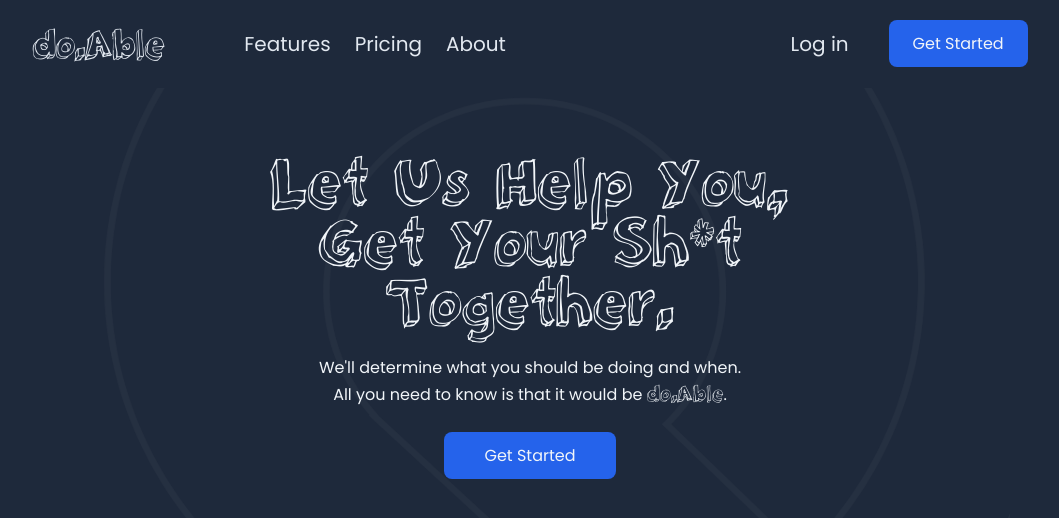
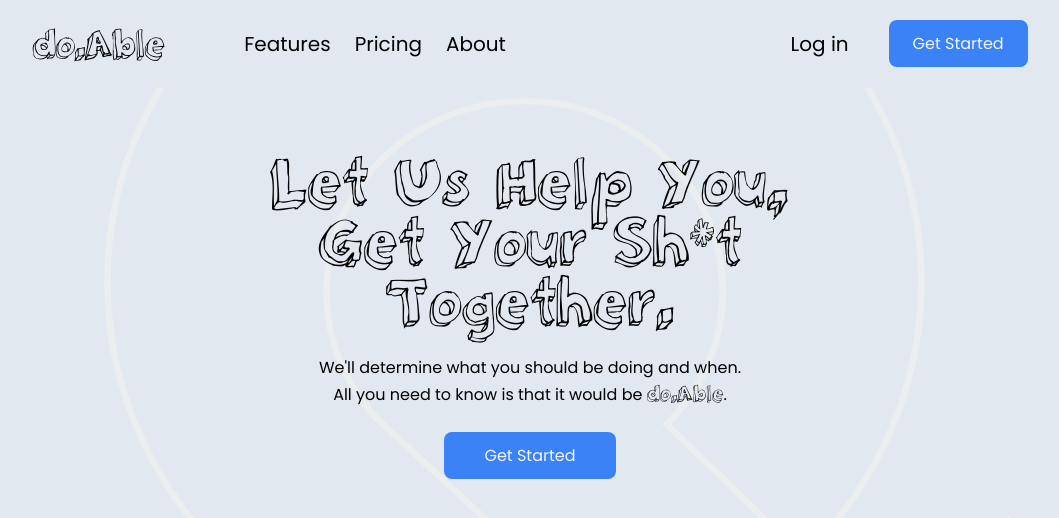
Before and after one commit to kyng-cytro/doable, a Nuxt app: page / in a window 1280 px wide. Shown: the top 518 px of the page, without its empty margins (110-1169 px from the left). Built offline with nearby package versions, Linux system fonts and the light colour scheme.

Commit message:
:bug: fixed issues with backdrop

```diff
--- a/app.vue
+++ b/app.vue
@@ -8,11 +8,12 @@
       <!-- Footer -->
     </div>
     <HomeContentBackdrop
-      class="dark:opacity- z-[5] opacity-75 dark:opacity-5"
+      :isDark="darkMode"
+      class="z-[5] opacity-75 dark:opacity-5"
     />
   </div>
 </template>
 
 <script setup lang="ts">
-const darkMode = ref(true);
+const darkMode = ref(false);
 </script>
--- a/components/HomeContent/Backdrop/index.vue
+++ b/components/HomeContent/Backdrop/index.vue
@@ -3,9 +3,24 @@
     class="pointer-events-none absolute top-0 left-0 z-10 box-border flex h-full w-full items-center justify-center"
   >
     <img
+      v-if="props.isDark"
+      class="m-0 block h-full w-full md:w-3/4"
+      src="~/assets/images/backdrop_dark.png"
+      alt="backdrop"
+    />
+    <img
       class="m-0 block h-full w-full md:w-3/4"
       src="~/assets/images/backdrop.png"
       alt="backdrop"
+      v-else
     />
   </div>
 </template>
+
+<script setup lang="ts">
+const props = defineProps({
+  isDark: {
+    required: true,
+  },
+});
+</script>
--- a/components/NavBar/index.vue
+++ b/components/NavBar/index.vue
@@ -14,7 +14,7 @@
         <div class="flex items-center sm:gap-14 md:gap-20">
           <UILogo />
           <div
-            class="hidden items-center gap-6 transition duration-200 ease-in-out sm:flex md:text-xl"
+            class="hidden items-center gap-6 transition duration-200 ease-in-out sm:flex lg:text-xl"
           >
             <UIButtonsNavItemDesktop
               v-for="(link, index) in links"
--- a/components/UI/Buttons/GetStarted/desktop.vue
+++ b/components/UI/Buttons/GetStarted/desktop.vue
@@ -1,7 +1,7 @@
 <template>
   <NuxtLink to="/" v-if="props.isLogin">
     <span
-      class="transition duration-200 ease-in-out hover:text-blue-800 focus:text-blue-800 dark:hover:text-blue-400 dark:focus:text-blue-400 md:text-xl"
+      class="transition duration-200 ease-in-out hover:text-blue-800 focus:text-blue-800 dark:hover:text-blue-400 dark:focus:text-blue-400 lg:text-xl"
       >Log in</span
     >
   </NuxtLink>
```
Also changed, not shown: assets/images/backdrop_dark.png (added).
